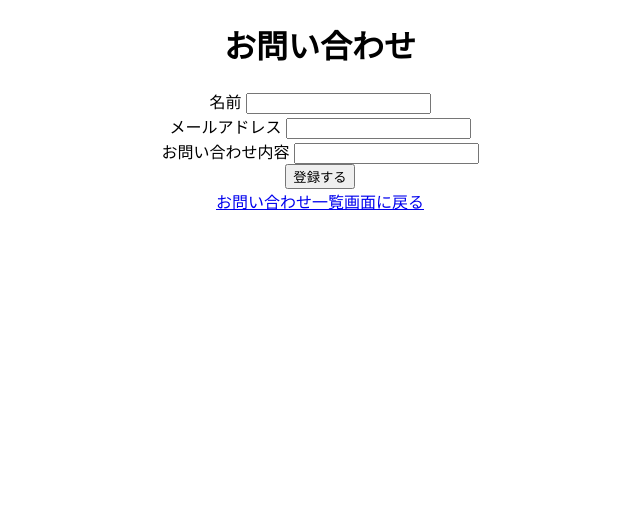
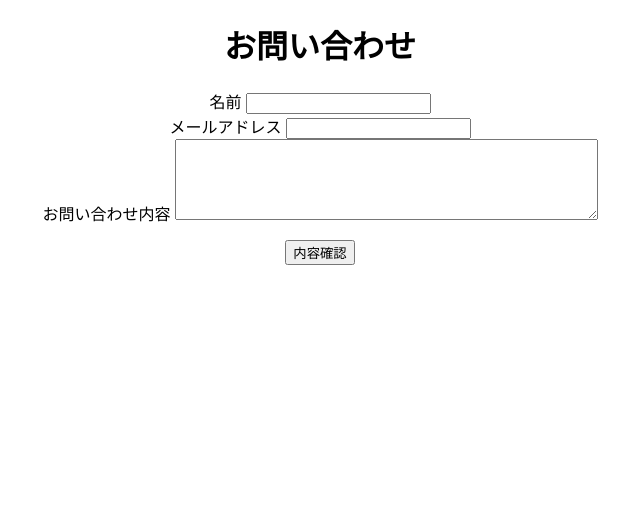
Before and after one commit to nuxa/achieve, a Rails app: page /contacts/new in a window 1280 px wide. Shown: the part 62-582 px from the top of the page, without its empty margins (320-960 px from the left). Run offline with Rails 7, Linux system fonts and the light colour scheme; style sheets or scripts are compiled from the project's sources; some libraries are stand-ins or nearby versions.

Commit message:
DIVE04課題まで

```diff
--- a/app/controllers/contacts_controller.rb
+++ b/app/controllers/contacts_controller.rb
@@ -15,7 +15,8 @@
 
   def create
     if @contact.save
-      redirect_to new_contact_path, notice: 'お問い合わせありがとうございました！'
+      flash[:success] = "お問い合わせが完了しました！"
+      redirect_to root_path
     else
       render action: 'new'
     end
--- a/app/views/blogs/_form.html.erb
+++ b/app/views/blogs/_form.html.erb
@@ -14,7 +14,7 @@
     <%= f.text_field :title, class: 'form-control' %>
     <br>
     <%= f.label :content %>
-    <%= f.text_field :content, class: 'form-control'  %>
+    <%= f.text_area :content, size: "50x5", class: 'form-control'  %>
     <br>
     <%= f.submit '投稿', class: 'btn btn-primary btn-block' %>
 <% end %>
--- a/app/views/blogs/index.html.erb
+++ b/app/views/blogs/index.html.erb
@@ -10,6 +10,5 @@
                 <%= link_to "削除", blog_path(blog.id), method: :delete, data: { confirm: '本当によろしいですか？'}, class: 'btn btn-default btn-sm btn btn-danger' %>
             </div>
         <% end %>
-        <p><%= link_to 'お問い合わせ一覧画面へ', contacts_path %></p>
     </div>
 </div>
--- a/app/views/contacts/new.html.erb
+++ b/app/views/contacts/new.html.erb
@@ -1,3 +1,5 @@
+<div class="container">
+    <div class="col-md-6 col-md-offset-3 col-sm-10 col-sm-offset-1">
         <h1>お問い合わせ</h1>
         <%= form_for(@contact, url: confirm_contacts_path) do |f| %>
             <% if @contact.errors.any? %>
@@ -12,15 +14,15 @@
             <% end %>
 
             <%= f.label :name %>
-    <%= f.text_field :name %>
+            <%= f.text_field :name, class: 'form-control' %>
             <br>
             <%= f.label :email %>
-    <%= f.email_field :email %>
+            <%= f.email_field :email, class: 'form-control' %>
             <br>
             <%= f.label :content %>
-    <%= f.text_field :content %>
+            <%= f.text_area :content, size: "50x5", class: 'form-control' %>
             <br>
-    <%= f.submit %>
+            <%= f.submit '内容確認', class: 'btn btn-primary btn-block' %>
         <% end %>
-
-<%= link_to 'お問い合わせ一覧画面に戻る', contacts_path %>
+    </div>
+</div>
--- a/app/views/layouts/application.html.erb
+++ b/app/views/layouts/application.html.erb
@@ -17,8 +17,10 @@
             </ul>
         </header>
 
-        <p class="notice"><%= notice %></p>
-        <p class="alert"><%= alert %></p>
+        <% flash.each do |type, msg| %>
+            <div class="alert alert-<%= type %>" role="alert"><%= msg %></div>
+        <% end %>
+
         <%= yield %>
 
         <footer>
--- a/config/routes.rb
+++ b/config/routes.rb
@@ -7,7 +7,8 @@
       post :confirm
     end
   end
-  resources :contacts, only: [:index, :new, :create] do
+
+  resources :contacts, only: [:new, :create] do
     collection do
       post :confirm
     end
```
Also changed, not shown: app/controllers/blogs_controller.rb (+10 -3 lines), app/views/contacts/confirm.html.erb (+7 -3 lines), app/views/contacts/index.html.erb (deleted, +0 -10 lines). Lines whose indentation alone changed are shown as unchanged.
